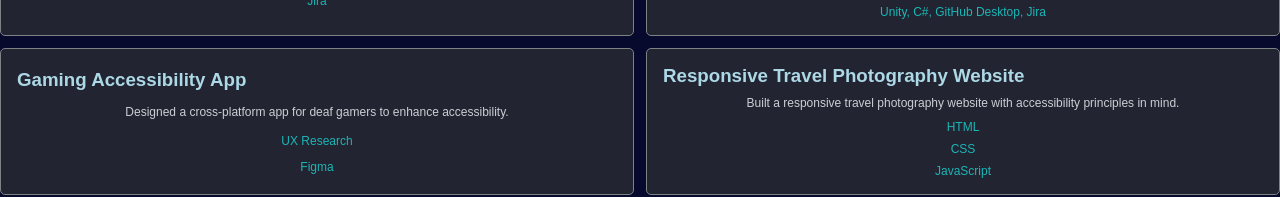
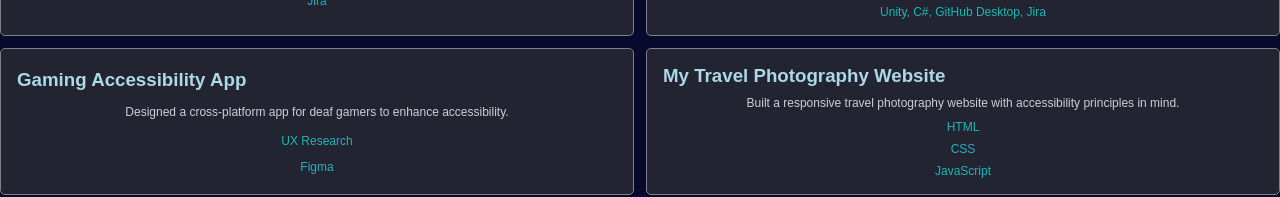
Before and after one commit to Minuet-Hoax/PersonalPage, a website built with Vite: page index.html in a window 1280 px wide. Shown: the part 2041-2238 px from the top of the page. Built offline with nearby package versions, Linux system fonts and the light colour scheme.

Commit message:
Add files via upload

```diff
--- a/index.html
+++ b/index.html
@@ -109,7 +109,7 @@
             <span class="language-used">Figma</span>
           </div>
           <div class="repository-container">
-            <h3><a href="">Responsive Travel Photography Website</a></h3>
+            <h3><a href="https://minuet-hoax.github.io/final_project_f24/home.html">My Travel Photography Website</a></h3>
             <p>Built a responsive travel photography website with accessibility principles in mind.</p>
             <span class="language-used">HTML</span>
             <span class="language-used">CSS</span>
```
